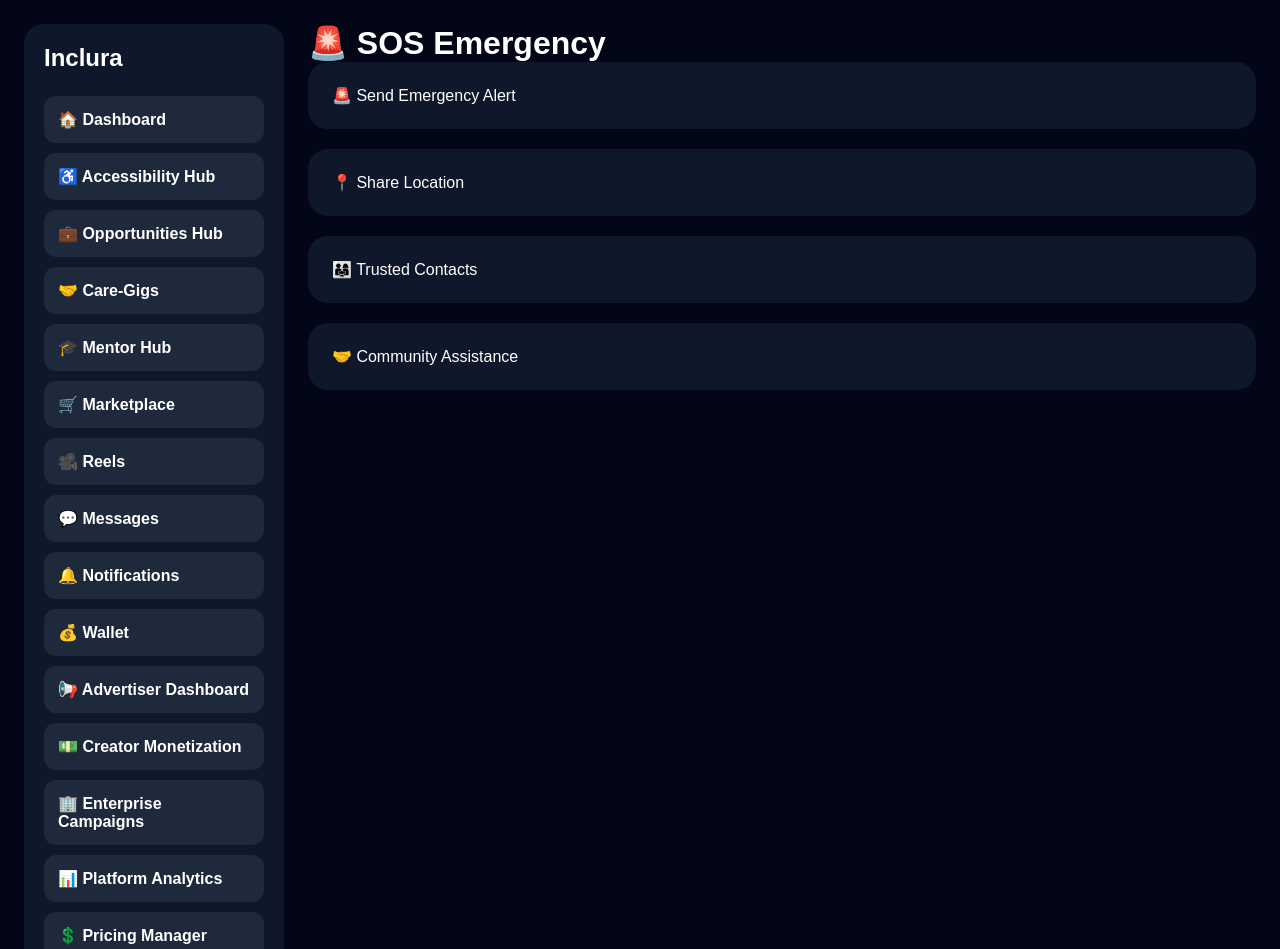
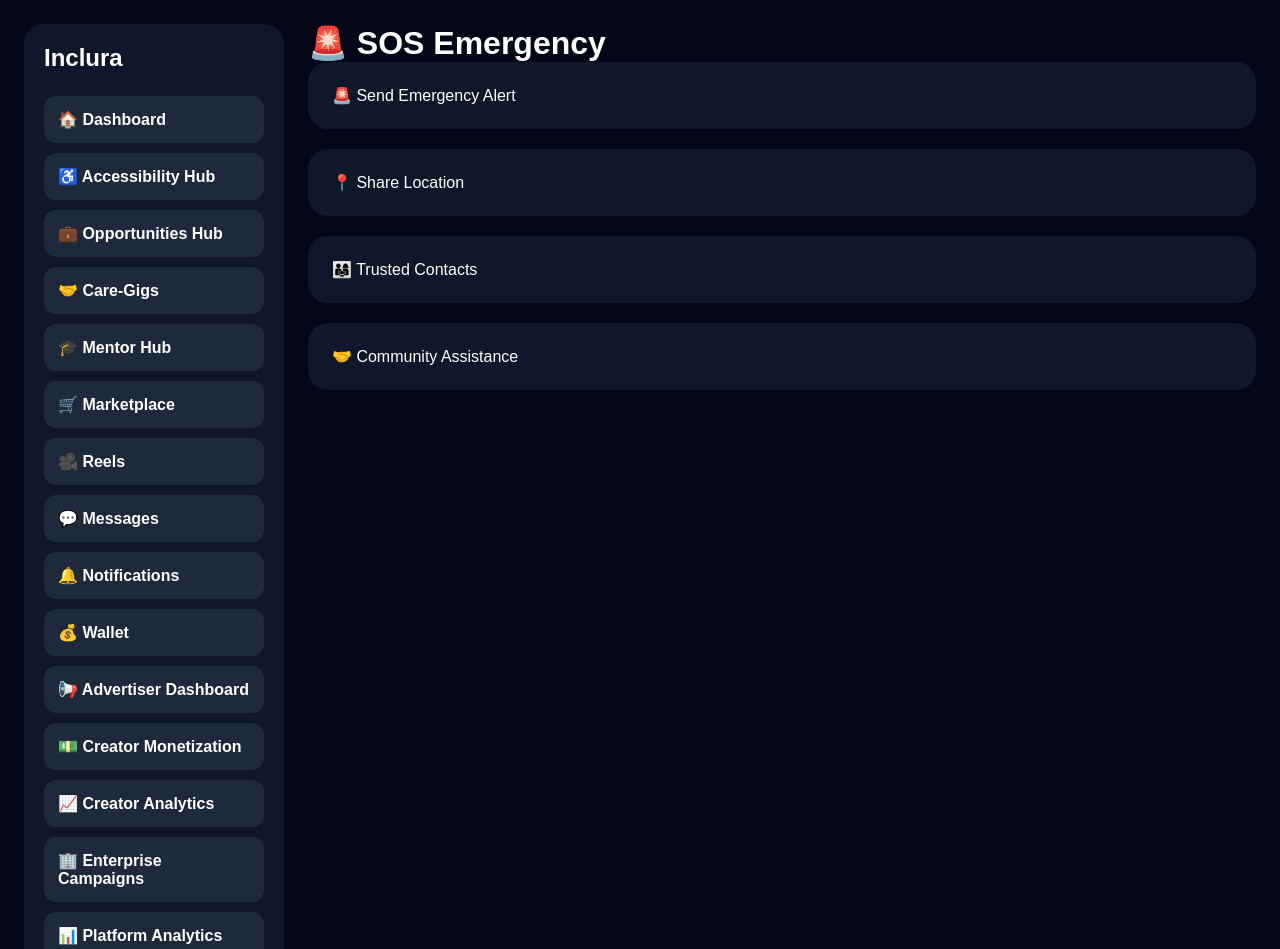
Before and after one commit to inclurah-png/inclura-web, a React (Vite) app: page /sos in a window 1280 px wide. Shown: the top 949 px of the page. Built offline with nearby package versions, Linux system fonts and the light colour scheme; no server answers; sample sign-in values are in the browser's storage.

Commit message:
Update DashboardSidebar.jsx
Fix and update

```diff
--- a/src/components/DashboardSidebar.jsx
+++ b/src/components/DashboardSidebar.jsx
@@ -118,6 +118,15 @@ Inclura
   }
 >
   💵 Creator Monetization
+</div>
+
+  <div
+  style={itemStyle}
+  onClick={() =>
+    navigate("/creator-analytics")
+  }
+>
+  📈 Creator Analytics
 </div>
 
   <div
```
